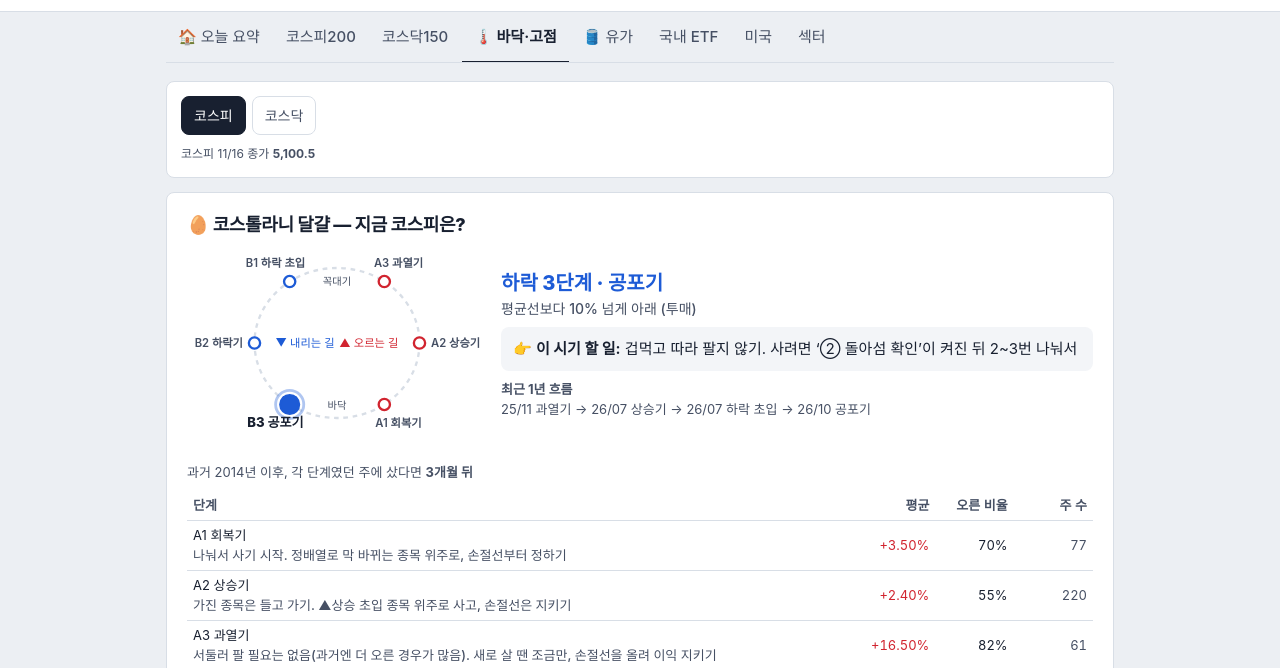
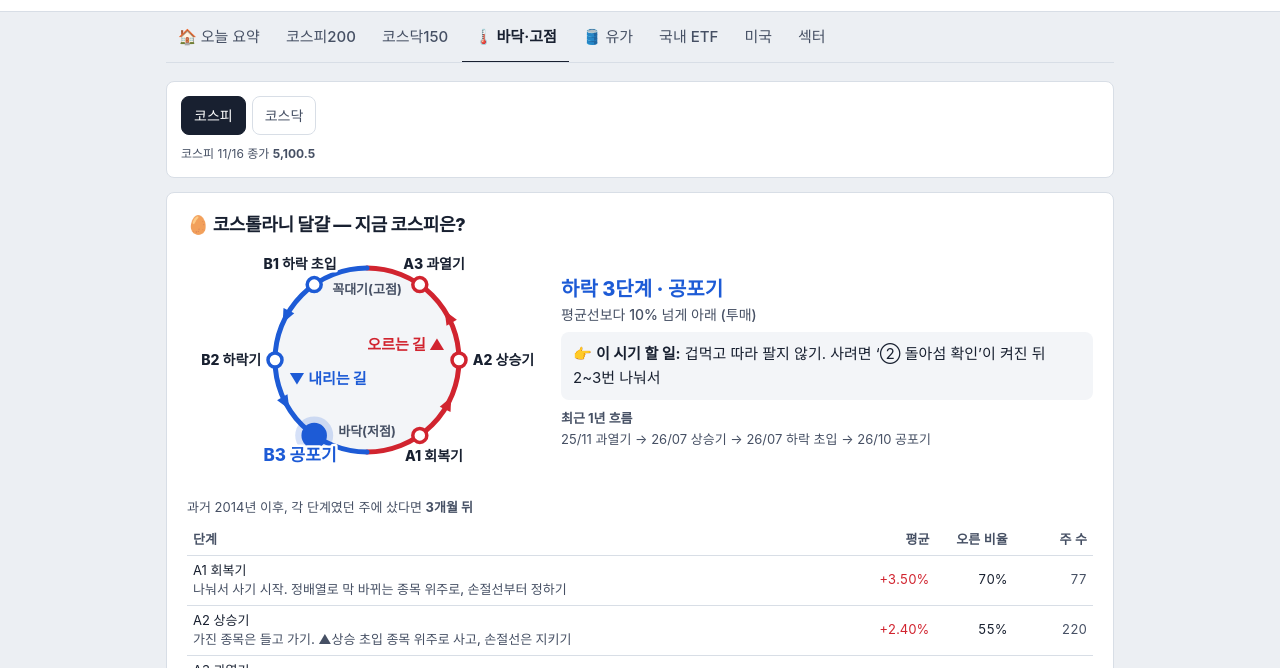
Before and after one commit to hongsup79-creator/KOSPI-200, a plain HTML site: page index.html in a window 1280 px wide. Both pictures are taken after a click on the button "바닥·고점 근거 보기". Shown: the part 113-781 px from the top of the page. Drawn offline with nearby package versions, Linux system fonts and the light colour scheme; a web font is replaced by a local one.

Commit message:
Add files via upload

```diff
--- a/index.html
+++ b/index.html
@@ -242,9 +242,9 @@
   .bchk li:first-child { border-top: 0; }
   .bchk .ck { flex: 0 0 22px; font-weight: 800; text-align: center; }
   .bchk .ck.y { color: var(--bot); } .bchk .ck.n { color: var(--muted); } .bchk .ck.t { color: var(--top); }
-  .egg { display: grid; grid-template-columns: minmax(0, 300px) minmax(0, 1fr); gap: 14px; align-items: center; }
+  .egg { display: grid; grid-template-columns: minmax(0, 360px) minmax(0, 1fr); gap: 14px; align-items: center; }
   @media (max-width: 640px) { .egg { grid-template-columns: 1fr; } }
-  .egg svg { width: 100%; max-width: 300px; height: auto; margin: 0 auto; display: block; }
+  .egg svg { width: 100%; max-width: 360px; height: auto; margin: 0 auto; display: block; }
   .egg-now { font-size: 20px; font-weight: 800; line-height: 1.3; }
   .egg-now small { display: block; font-size: 14px; font-weight: 500; color: var(--muted); margin-top: 4px; }
   .egg-path { font-size: 13px; color: var(--muted); margin-top: 8px; line-height: 1.6; }
@@ -1218,18 +1218,27 @@ function eggPhases(W) {
   return { now: ph[last], ph, stats, base: sum(all), path };
 }
 function eggSvg(now) {
-  const cx = 160, cy = 112, rx = 88, ry = 80, P = { A3: 35, A2: 90, A1: 145, B3: 215, B2: 270, B1: 325 };
-  const pt = (deg, k) => [cx + rx * k * Math.sin(deg * Math.PI / 180), cy - ry * k * Math.cos(deg * Math.PI / 180)];
-  const dots = EGG_ORDER.map(id => { const [x, y] = pt(P[id], 1), [lx, ly] = pt(P[id], P[id] % 180 === 90 ? 1.14 : 1.3), on = id === now, col = id[0] === 'A' ? 'var(--up)' : 'var(--dn)';
-    return `${on ? `<circle cx="${x}" cy="${y}" r="15" fill="none" stroke="${col}" stroke-width="3" opacity=".35"/>` : ''}
-      <circle cx="${x}" cy="${y}" r="${on ? 10 : 6}" fill="${on ? col : 'var(--panel)'}" stroke="${col}" stroke-width="2.5"/>
-      <text x="${lx}" y="${ly + 4}" text-anchor="${P[id] === 90 ? 'start' : P[id] === 270 ? 'end' : 'middle'}" font-size="${on ? 14 : 12}" font-weight="${on ? 800 : 600}" fill="${on ? 'var(--text)' : 'var(--muted)'}">${id} ${EGG[id].k}</text>`; }).join('');
-  return `<svg viewBox="0 0 320 230" role="img" aria-label="코스톨라니 달걀 — 지금 ${now ? EGG[now].k : ''}">
-    <ellipse cx="${cx}" cy="${cy}" rx="${rx}" ry="${ry}" fill="none" stroke="var(--line)" stroke-width="2.5" stroke-dasharray="5 5"/>
-    <text x="${cx + 34}" y="${cy + 4}" text-anchor="middle" font-size="12" fill="var(--up)">▲ 오르는 길</text>
-    <text x="${cx - 34}" y="${cy + 4}" text-anchor="middle" font-size="12" fill="var(--dn)">▼ 내리는 길</text>
-    <text x="${cx}" y="${cy - ry + 18}" text-anchor="middle" font-size="11" fill="var(--muted)">꼭대기</text>
-    <text x="${cx}" y="${cy + ry - 10}" text-anchor="middle" font-size="11" fill="var(--muted)">바닥</text>
+  // 오른쪽 반원(빨강) = 오르는 길, 왼쪽 반원(파랑) = 내리는 길, 화살표 = 도는 방향(바닥 → 오른쪽 위 → 꼭대기 → 왼쪽 아래)
+  const cx = 180, cy = 122, rx = 92, ry = 92, P = { A3: 35, A2: 90, A1: 145, B3: 215, B2: 270, B1: 325 };
+  const pt = (deg, k = 1) => [cx + rx * k * Math.sin(deg * Math.PI / 180), cy - ry * k * Math.cos(deg * Math.PI / 180)];
+  const R = 'var(--up)', B = 'var(--dn)', f = v => v.toFixed(1);
+  const arrow = (deg, col) => { const [x, y] = pt(deg), [x2, y2] = pt(deg - 4), a = Math.atan2(y2 - y, x2 - x) * 180 / Math.PI;
+    return `<path d="M -7 -6 L 7 0 L -7 6 Z" fill="${col}" transform="translate(${f(x)} ${f(y)}) rotate(${f(a)})"/>`; };
+  const halo = 'stroke="var(--panel)" stroke-width="5" paint-order="stroke" stroke-linejoin="round"';
+  const dots = EGG_ORDER.map(id => { const [x, y] = pt(P[id]), side = P[id] === 90 ? 'start' : P[id] === 270 ? 'end' : 'middle',
+      [lx, ly] = pt(P[id], P[id] % 180 === 90 ? 1.15 : 1.27), on = id === now, col = id[0] === 'A' ? R : B;
+    return `${on ? `<circle cx="${f(x)}" cy="${f(y)}" r="19" fill="${col}" opacity=".18"/>` : ''}
+      <circle cx="${f(x)}" cy="${f(y)}" r="${on ? 11 : 7}" fill="${on ? col : 'var(--panel)'}" stroke="${col}" stroke-width="3.5"/>
+      <text x="${f(lx)}" y="${f(ly + 5)}" text-anchor="${side}" font-size="${on ? 17 : 14}" font-weight="800" fill="${on ? col : 'var(--text)'}" ${halo}>${id} ${EGG[id].k}</text>`; }).join('');
+  return `<svg viewBox="0 0 360 250" role="img" aria-label="코스톨라니 달걀 — 지금 ${now ? EGG[now].k : ''}">
+    <ellipse cx="${cx}" cy="${cy}" rx="${rx}" ry="${ry}" fill="var(--sunk)"/>
+    <path d="M ${cx} ${cy + ry} A ${rx} ${ry} 0 0 0 ${cx} ${cy - ry}" fill="none" stroke="${R}" stroke-width="5" stroke-linecap="round"/>
+    <path d="M ${cx} ${cy - ry} A ${rx} ${ry} 0 0 0 ${cx} ${cy + ry}" fill="none" stroke="${B}" stroke-width="5" stroke-linecap="round"/>
+    ${arrow(118, R)}${arrow(62, R)}${arrow(298, B)}${arrow(242, B)}
+    <text x="${cx + 78}" y="${cy - 10}" text-anchor="end" font-size="15" font-weight="800" fill="${R}">오르는 길 ▲</text>
+    <text x="${cx - 78}" y="${cy + 24}" text-anchor="start" font-size="15" font-weight="800" fill="${B}">▼ 내리는 길</text>
+    <text x="${cx}" y="${cy - ry + 26}" text-anchor="middle" font-size="13" font-weight="700" fill="var(--muted)">꼭대기(고점)</text>
+    <text x="${cx}" y="${cy + ry - 16}" text-anchor="middle" font-size="13" font-weight="700" fill="var(--muted)">바닥(저점)</text>
     ${dots}</svg>`;
 }
 async function renderGauge() {
```
